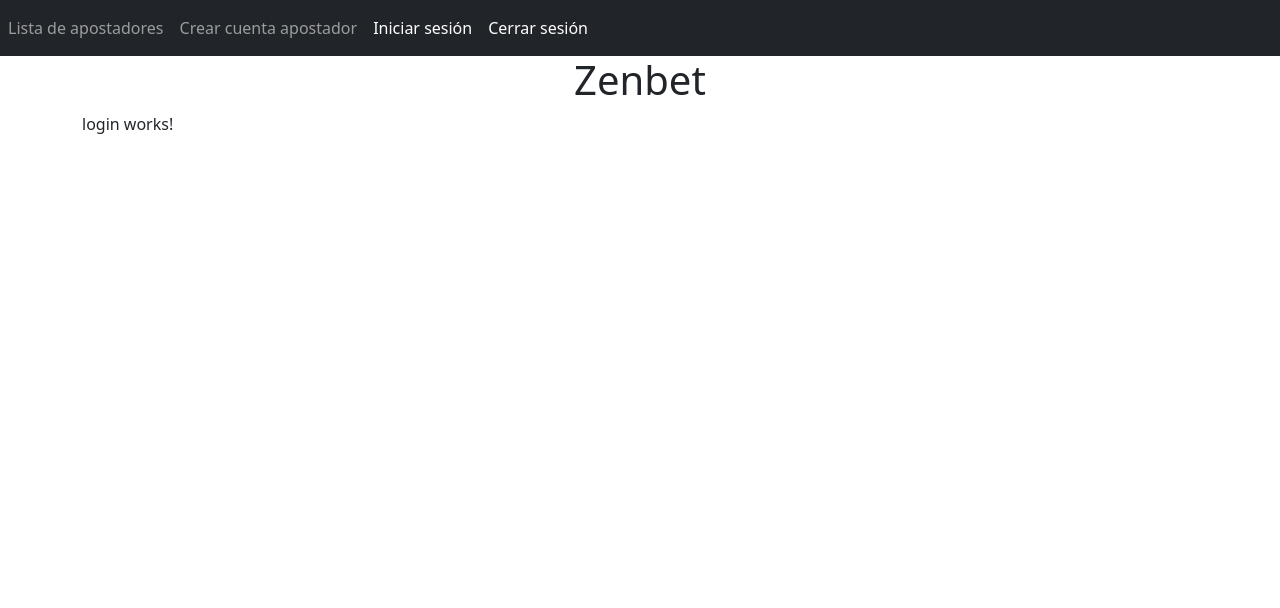
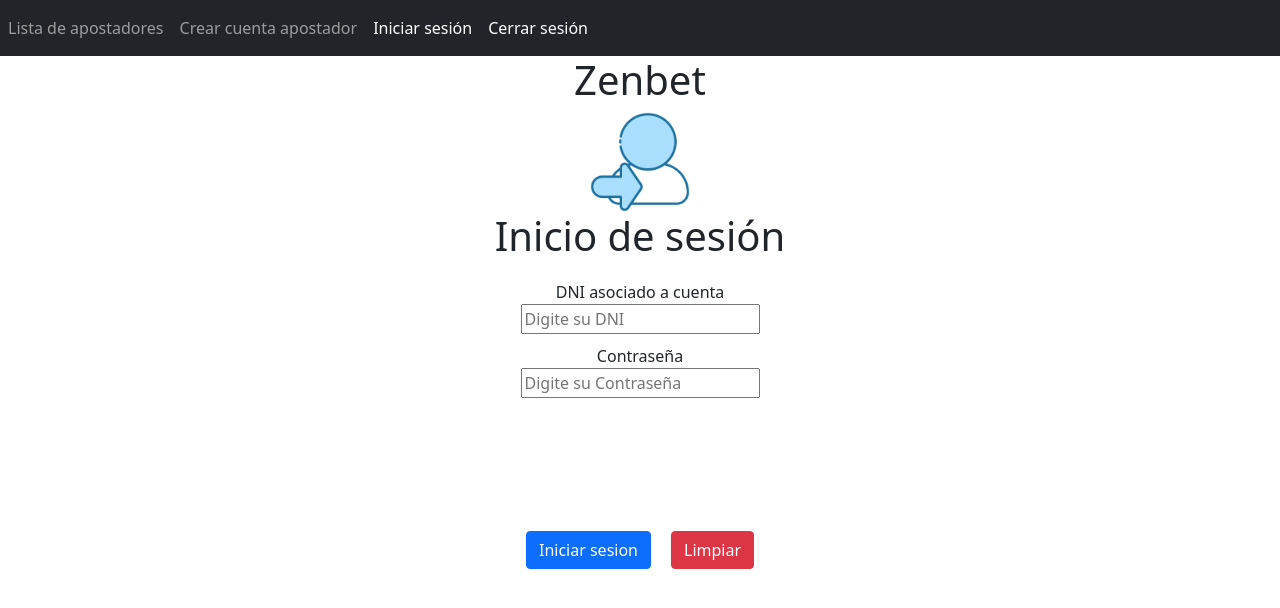
Before and after one commit to ZENBET/zenbet-front, an Angular app: page /login in a window 1280 px wide. Shown: the top 608 px of the page. Built offline with nearby package versions, Linux system fonts and the light colour scheme.

Commit message:
feat: implementar interfaz de login

```diff
--- a/src/app/actualizar-apostador/actualizar-apostador.component.html
+++ b/src/app/actualizar-apostador/actualizar-apostador.component.html
@@ -86,7 +86,7 @@
         [(ngModel)] = "apostador.contrasena"
         name = "contrasena"
         required
-        minlength="5"
+        minlength="3"
         maxlength="15"
         placeholder="Digite su contrasena "
         #nombre = "ngModel"
--- a/src/app/login/login.component.html
+++ b/src/app/login/login.component.html
@@ -1 +1,42 @@
-<p>login works!</p>
+<div class="bootstrap-wrapper">
+    <div class="container">
+        <div class="row mt-20">
+            <div class="col-md-6 offset-md-3">
+                <div class="container text-center">
+                    <div >
+                        <img src="../../../assets/acceso.png" width="100" height="100" alt="">
+                    </div>
+
+                    <h1 class="text" style="margin-bottom: 20px;">Inicio de sesión</h1>
+                    <form (ngSubmit)="login()" #loginForm="ngForm">
+
+                        <div>
+                            <label>DNI asociado a cuenta</label>
+                        </div>
+
+                        <input type="number" id="dni" name="dni" [(ngModel)]="dni" placeholder="Digite su DNI" required>
+
+                        <div>
+                            <label style="padding-top: 10px;">Contraseña</label>
+                        </div>
+
+                        <input type="password" id="contrasena" name="contrasena" [(ngModel)]="contrasena"
+                            placeholder="Digite su Contraseña" required>
+
+                        <br>
+                        <br>
+                        <p style="background-color: #a94442; font-size: 30px; color: white;" id="msjError">Error al completar los campos</p>
+                        <br>
+                        <br>
+
+                        <div class="container text-center">
+                            <button  class="btn btn-primary">Iniciar sesion</button>
+                            <button  class="btn btn-danger" type="reset" style="margin-left: 20px;"
+                                color="accent">Limpiar</button>
+                        </div>
+                    </form>
+                </div>
+            </div>
+        </div>
+    </div>
+</div>
--- a/src/app/login/login.component.ts
+++ b/src/app/login/login.component.ts
@@ -1,10 +1,49 @@
-import { Component } from '@angular/core';
+import { Component, OnInit } from '@angular/core';
+import { HttpClient } from '@angular/common/http';
+import { Router } from '@angular/router';
+
+//import { MatSnackBar } from '@angular/material/snack-bar';
 
 @Component({
   selector: 'app-login',
   templateUrl: './login.component.html',
   styleUrls: ['./login.component.css']
 })
-export class LoginComponent {
+export class LoginComponent implements OnInit {
+  dni: string;
+  contrasena: string;
+
+  ngOnInit(): void {
+    document.getElementById("msjError").style.visibility = "hidden";
+  }
+
+  constructor(private http: HttpClient, private router: Router/*, private snack: MatSnackBar*/) { }
+
+  login() {
+    const url = 'http://localhost:8080/api/v1/apostador/login'; // URL backend
+
+    const apostador = {
+      dni: this.dni,
+      contrasena: this.contrasena
+    };
+
+
+    localStorage.setItem('dniUsuario', this.dni); // Guarda el DNI en el localStorage
+
+    this.http.post(url, apostador).subscribe(
+      (response: any) => {
+        console.log('Inicio de sesión exitoso:', response);
+        // redireccionar
+        this.router.navigate(['/home']);
+
+      },
+      (error) => {
+        console.error('Error en el inicio de sesión:', error);
+        // Mostrar mensaje
+        document.getElementById("msjError").style.visibility = "visible";
+      }
+    );
+  }
+
 
 }
--- a/src/app/registrar-apostador/registrar-apostador.component.html
+++ b/src/app/registrar-apostador/registrar-apostador.component.html
@@ -79,10 +79,10 @@
         </div>
 
         <div class="form-group">
-            <button class="btn btn-success" style="margin-top: 10px; margin-right: 10px;">Registrar</button>
+            <button class="btn btn-primary" style="margin-top: 10px; margin-right: 10px;">Registrar</button>
         </div>
         <div>
-            <button class="btn btn-primary" style="margin-top: 10px;"><a href="http://localhost:4200/apostador" style="color: white;">Volver</a></button>
+            <button class="btn btn-danger" style="margin-top: 10px;"><a href="http://localhost:4200/apostador" style="color: white;">Volver</a></button>
         </div>
 
 
```
Also changed, not shown: src/assets/acceso.png (added).
